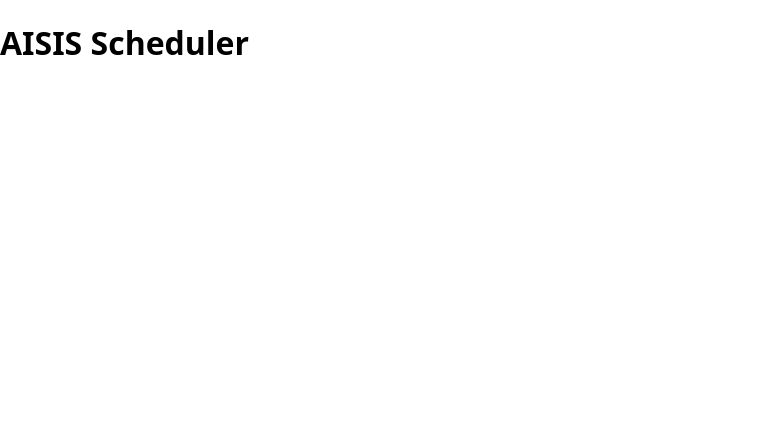
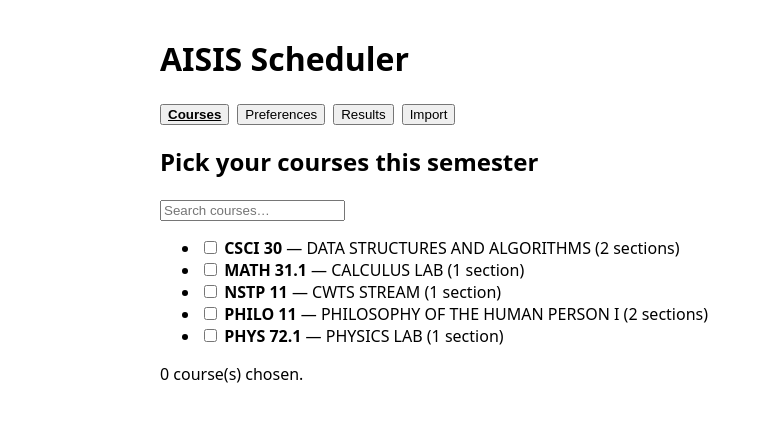
Before and after one commit to prinsipeGit/aisis-scheduler, a React (Vite) app: page / in a window 1280 px wide. Shown: the top 422 px of the page, without its empty margins (0-771 px from the left). Built offline with nearby package versions, Linux system fonts and the light colour scheme; the HTML template or start-up script is replaced by a standard one.

Commit message:
feat: tabbed app shell with course picker

```diff
--- a/src/App.tsx
+++ b/src/App.tsx
@@ -1,3 +1,50 @@
+import { useEffect, useMemo, useState } from "react";
+import { getCatalog, isStale } from "./lib/catalog";
+import { loadState, saveState } from "./lib/storage";
+import type { UserState } from "./lib/types";
+import { CoursePicker } from "./components/CoursePicker";
+
+type Tab = "courses" | "preferences" | "results" | "import";
+const TABS: { id: Tab; label: string }[] = [
+  { id: "courses", label: "Courses" },
+  { id: "preferences", label: "Preferences" },
+  { id: "results", label: "Results" },
+  { id: "import", label: "Import" },
+];
+
 export default function App() {
-  return <h1>AISIS Scheduler</h1>;
+  const catalog = useMemo(() => getCatalog(), []);
+  const [loaded] = useState(() => loadState(catalog.semester));
+  const [state, setState] = useState<UserState>(loaded.state);
+  const [tab, setTab] = useState<Tab>("courses");
+  useEffect(() => { saveState(state); }, [state]);
+
+  return (
+    <main>
+      <h1>AISIS Scheduler</h1>
+      <nav>
+        {TABS.map((t) => (
+          <button key={t.id} className={tab === t.id ? "active" : ""} onClick={() => setTab(t.id)}>
+            {t.label}
+          </button>
+        ))}
+      </nav>
+      {isStale(catalog) && (
+        <p className="banner">This catalog data is over 30 days old — it may be outdated.</p>
+      )}
+      {loaded.wasReset && (
+        <p className="banner">Saved settings were invalid or from another semester, so they were reset.</p>
+      )}
+      {tab === "courses" && (
+        <CoursePicker
+          catalog={catalog}
+          chosen={state.chosenCourses}
+          onChange={(chosenCourses) => setState((s) => ({ ...s, chosenCourses }))}
+        />
+      )}
+      {tab === "preferences" && <p>Preferences — added in Task 10.</p>}
+      {tab === "results" && <p>Results — added in Task 11.</p>}
+      {tab === "import" && <p>Import — added in Task 12.</p>}
+    </main>
+  );
 }
--- /dev/null
+++ b/src/components/CoursePicker.tsx
@@ -0,0 +1,45 @@
+import { useMemo, useState } from "react";
+import type { Catalog } from "../lib/types";
+
+interface Props {
+  catalog: Catalog;
+  chosen: string[];
+  onChange: (chosen: string[]) => void;
+}
+
+export function CoursePicker({ catalog, chosen, onChange }: Props) {
+  const [search, setSearch] = useState("");
+  const courses = useMemo(() => {
+    const byCode = new Map<string, { title: string; sections: number }>();
+    for (const s of catalog.sections) {
+      const entry = byCode.get(s.courseCode) ?? { title: s.title, sections: 0 };
+      entry.sections += 1;
+      byCode.set(s.courseCode, entry);
+    }
+    return [...byCode.entries()].sort(([a], [b]) => a.localeCompare(b));
+  }, [catalog]);
+
+  const visible = courses.filter(([code, info]) =>
+    `${code} ${info.title}`.toLowerCase().includes(search.toLowerCase())
+  );
+  const toggle = (code: string) =>
+    onChange(chosen.includes(code) ? chosen.filter((c) => c !== code) : [...chosen, code]);
+
+  return (
+    <section>
+      <h2>Pick your courses this semester</h2>
+      <input placeholder="Search courses…" value={search} onChange={(e) => setSearch(e.target.value)} />
+      <ul>
+        {visible.map(([code, info]) => (
+          <li key={code}>
+            <label>
+              <input type="checkbox" checked={chosen.includes(code)} onChange={() => toggle(code)} />{" "}
+              <strong>{code}</strong> — {info.title} ({info.sections} section{info.sections === 1 ? "" : "s"})
+            </label>
+          </li>
+        ))}
+      </ul>
+      <p>{chosen.length} course(s) chosen.</p>
+    </section>
+  );
+}
```
Also changed, not shown: 1 other file (tests, documents, lock files or other folders).
